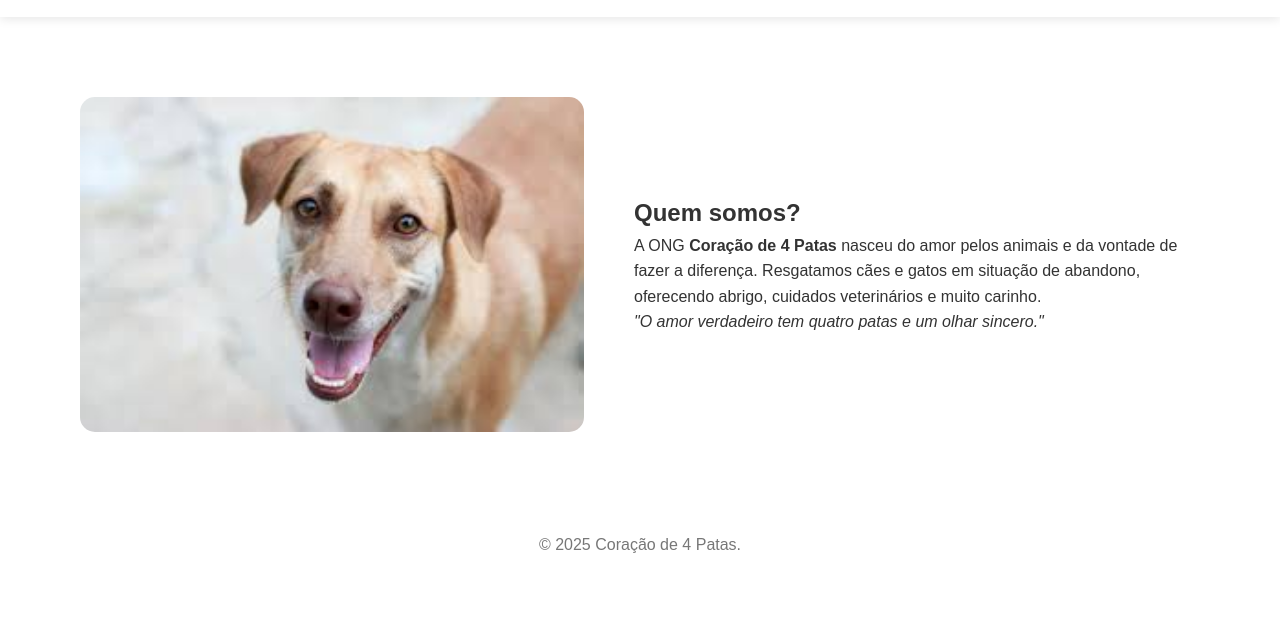
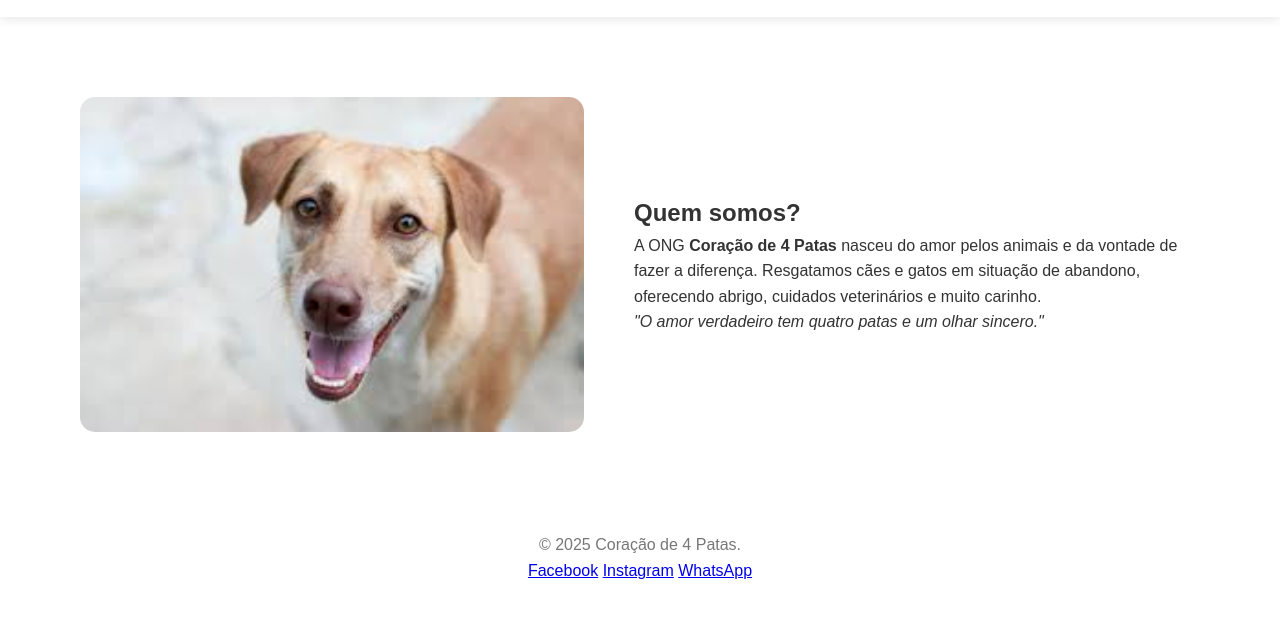
Before and after one commit to kairoribeiro012-sys/site-ong, a plain HTML site: page sobre.html in a window 1280 px wide. Shown: the part 123-740 px from the top of the page. Drawn offline with Linux system fonts and the light colour scheme; files whose address does not match are found by name.

Commit message:
Update sobre.html

```diff
--- a/sobre.html
+++ b/sobre.html
@@ -32,6 +32,11 @@
 
     <footer>
         <p>&copy; 2025 Coração de 4 Patas.</p>
+        <div class="social">
+            <a href="https://www.facebook.com/seuPerfil" target="_blank">Facebook</a>
+            <a href="https://www.instagram.com/seuPerfil" target="_blank">Instagram</a>
+            <a href="https://wa.me/5511999999999" target="_blank">WhatsApp</a>
+        </div>
     </footer>
 </body>
 </html>
```
